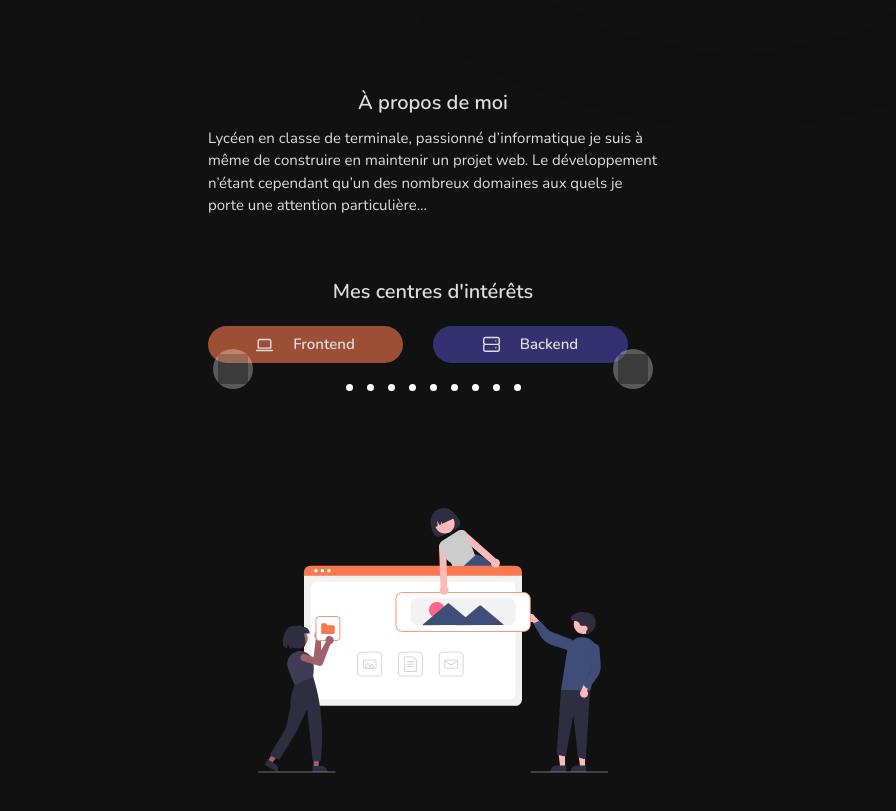
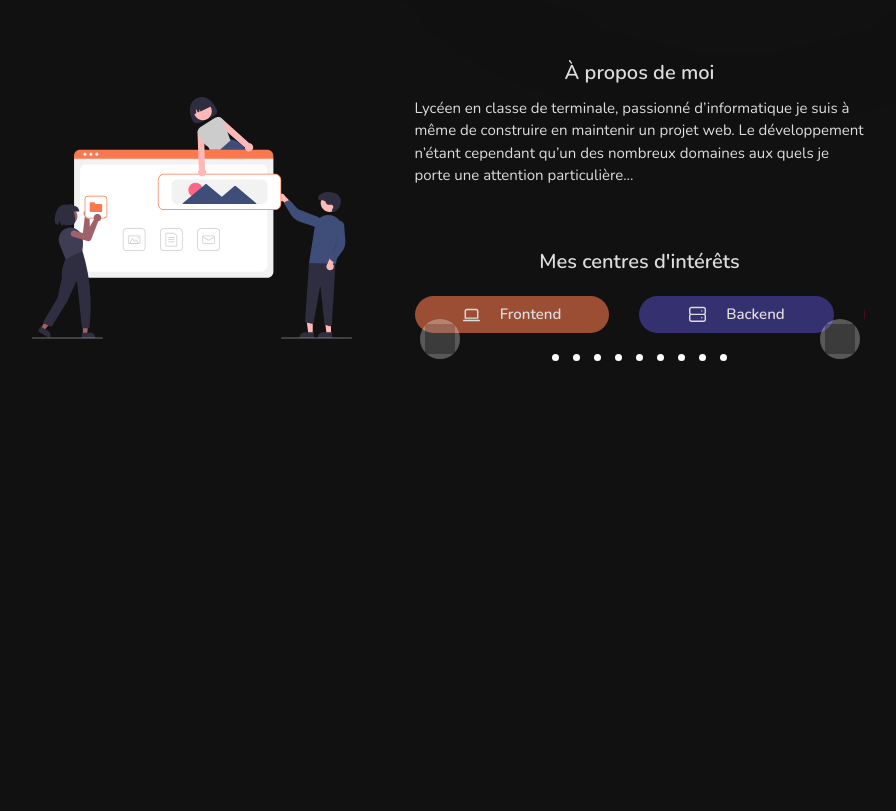
Before and after one commit to Skycel9/portfolio_v1, a website: page index.html in a window 1280 px wide. Shown: the part 721-1532 px from the top of the page, without its empty margins (207-1103 px from the left). After the commit the page ends 1448 px from the top, so only its background shows below. Drawn offline with nearby package versions, Linux system fonts and the light colour scheme; grey boxes are pictures that could not be loaded.

Commit message:
Fix: Responsive about section

```diff
--- a/public/assets/scss/index/about.scss
+++ b/public/assets/scss/index/about.scss
@@ -145,14 +145,14 @@
   }
   @include media(2000) {
     .right {
-      max-width: 450px;
+      max-width: 550px;
     }
   }
   @include media(1800) {
     justify-content: space-around;
 
     .left img {
-      min-width: 350px;
+      min-width: 300px;
     }
     .right {
       .container .title {
@@ -175,7 +175,8 @@
   }
   @include media(1500) {
     .right {
-      max-width: 400px;
+      max-width: 450px;
+      margin: 0;
 
       .container .title {
         font-size: 2rem;
@@ -192,6 +193,11 @@
 
     }
   }
+  @include media (1100) {
+    .right {
+      margin: 3rem;
+    }
+  }
   @include media(800) {
     .left {
       margin: 3rem;
@@ -203,7 +209,7 @@
     }
 
     .right {
-      max-width: 350px;
+      max-width: 400px;
     }
   }
 }
```
Also changed, not shown: public/assets/css/style.css.
